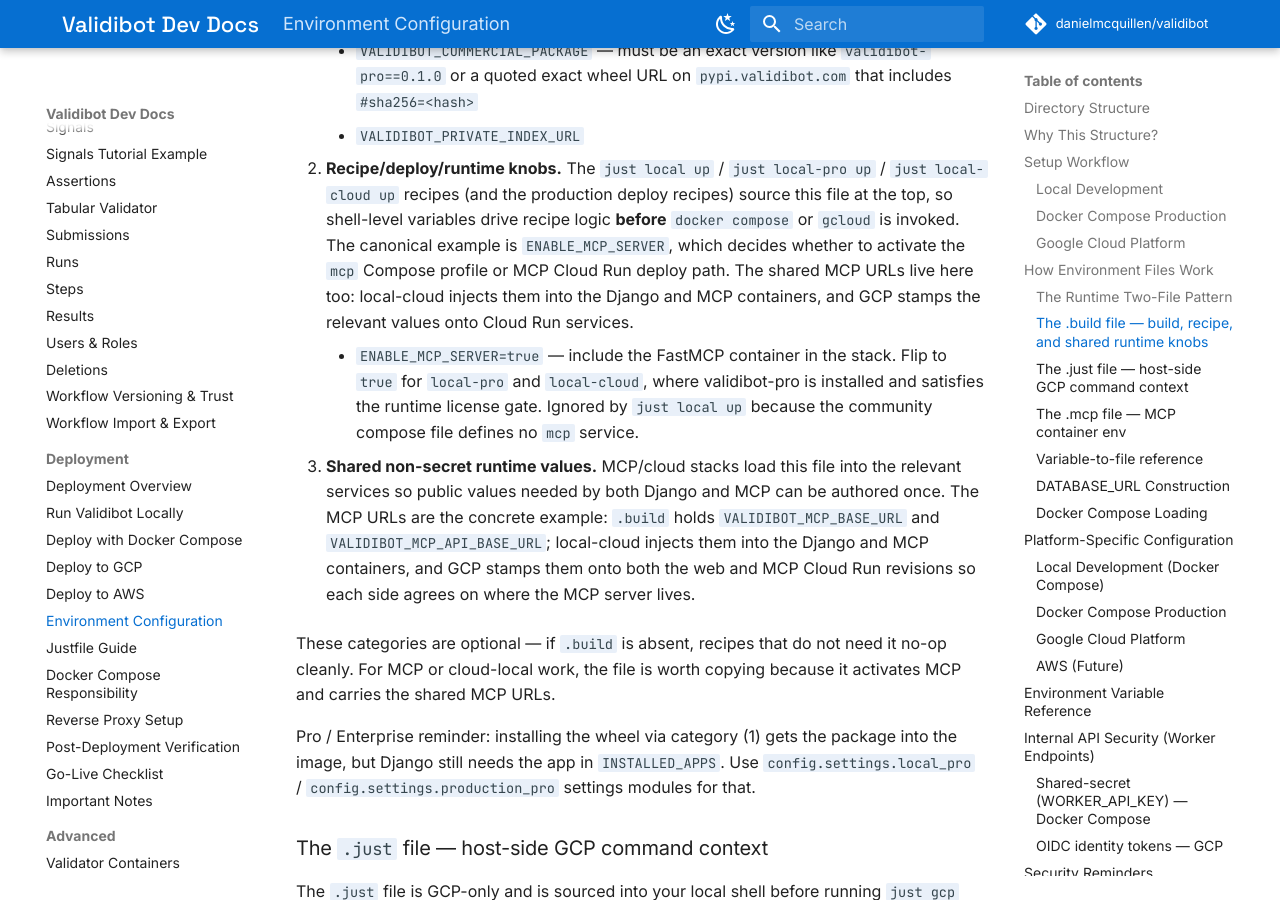
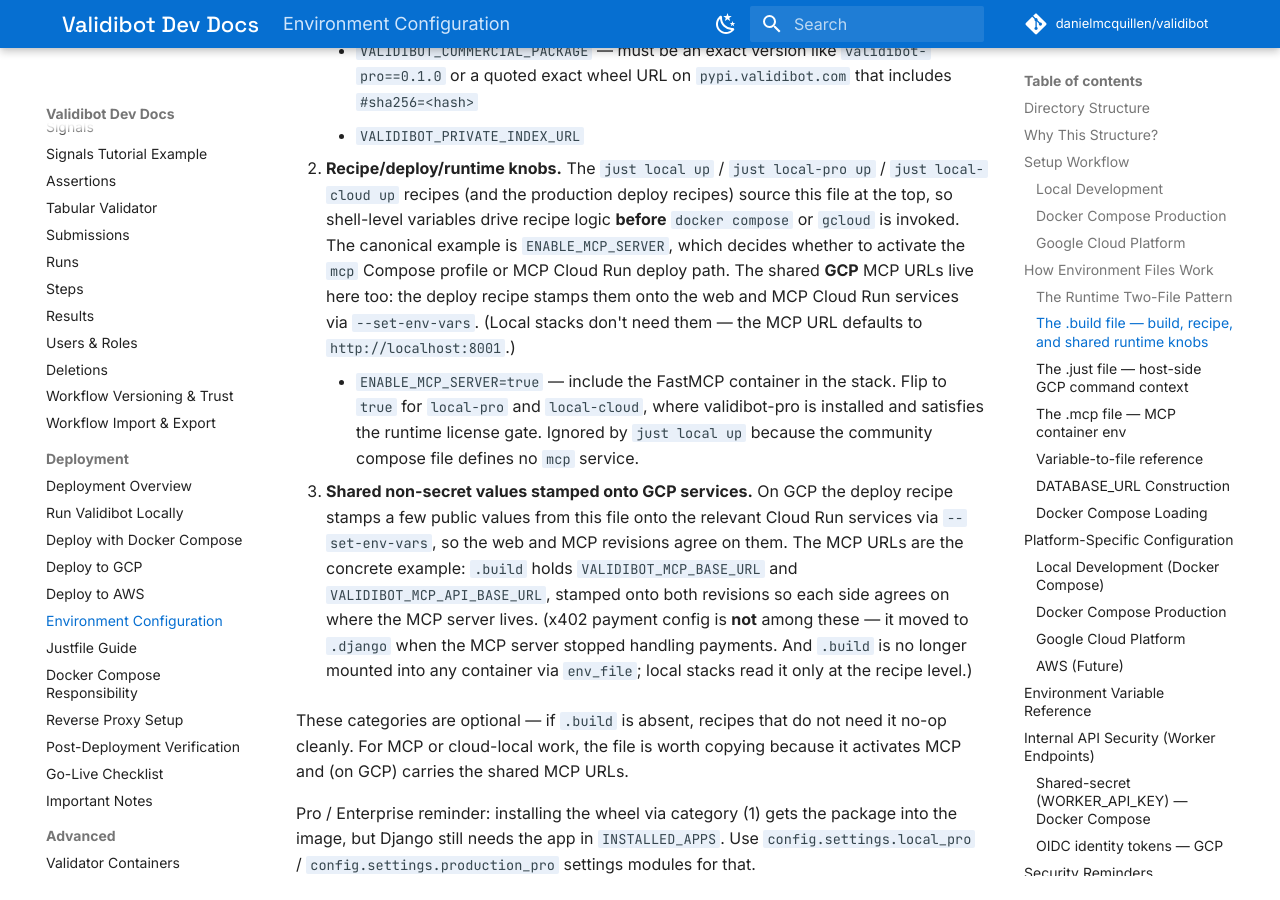
Before and after one commit to danielmcquillen/validibot, an MkDocs documentation site: the page built from docs/dev_docs/deployment/environment-configuration.md, in a window 1280 px wide and 900 px high, scrolled down 3092 px. Built offline with MkDocs 1.6.1 and Material for MkDocs 9.7.7, drawn with Linux system fonts in a browser that asks for light colours; comment, search, counter and statistics services are not loaded.

Commit message:
update docs

```diff
--- a/docs/dev_docs/deployment/environment-configuration.md
+++ b/docs/dev_docs/deployment/environment-configuration.md
@@ -133,9 +133,10 @@
    variables drive recipe logic **before** `docker compose` or `gcloud`
    is invoked. The canonical example is `ENABLE_MCP_SERVER`, which
    decides whether to activate the `mcp` Compose profile or MCP Cloud Run
-   deploy path. The shared MCP URLs live here too: local-cloud injects
-   them into the Django and MCP containers, and GCP stamps the relevant
-   values onto Cloud Run services.
+   deploy path. The shared **GCP** MCP URLs live here too: the deploy
+   recipe stamps them onto the web and MCP Cloud Run services via
+   `--set-env-vars`. (Local stacks don't need them — the MCP URL defaults
+   to `http://localhost:8001`.)
 
     - `ENABLE_MCP_SERVER=true` — include the FastMCP container in the
       stack. Flip to `true` for `local-pro` and `local-cloud`, where
@@ -143,17 +144,19 @@
       gate. Ignored by `just local up` because the community compose
       file defines no `mcp` service.
 
-3. **Shared non-secret runtime values.** MCP/cloud stacks load this file into
-   the relevant services so public values needed by both Django and MCP can be
-   authored once. The MCP URLs are the concrete example: `.build` holds
-   `VALIDIBOT_MCP_BASE_URL` and `VALIDIBOT_MCP_API_BASE_URL`; local-cloud injects
-   them into the Django and MCP containers, and GCP stamps them onto both the
-   web and MCP Cloud Run revisions so each side agrees on where the MCP server
-   lives.
+3. **Shared non-secret values stamped onto GCP services.** On GCP the deploy
+   recipe stamps a few public values from this file onto the relevant Cloud Run
+   services via `--set-env-vars`, so the web and MCP revisions agree on them.
+   The MCP URLs are the concrete example: `.build` holds `VALIDIBOT_MCP_BASE_URL`
+   and `VALIDIBOT_MCP_API_BASE_URL`, stamped onto both revisions so each side
+   agrees on where the MCP server lives. (x402 payment config is **not** among
+   these — it moved to `.django` when the MCP server stopped handling payments.
+   And `.build` is no longer mounted into any container via `env_file`; local
+   stacks read it only at the recipe level.)
 
 These categories are optional — if `.build` is absent, recipes that do not
 need it no-op cleanly. For MCP or cloud-local work, the file is worth copying
-because it activates MCP and carries the shared MCP URLs.
+because it activates MCP and (on GCP) carries the shared MCP URLs.
 
 Pro / Enterprise reminder: installing the wheel via category (1)
 gets the package into the image, but Django still needs the app in
```
Also changed, not shown: docs/dev_docs/mcp/index.md (+3 -3 lines).
